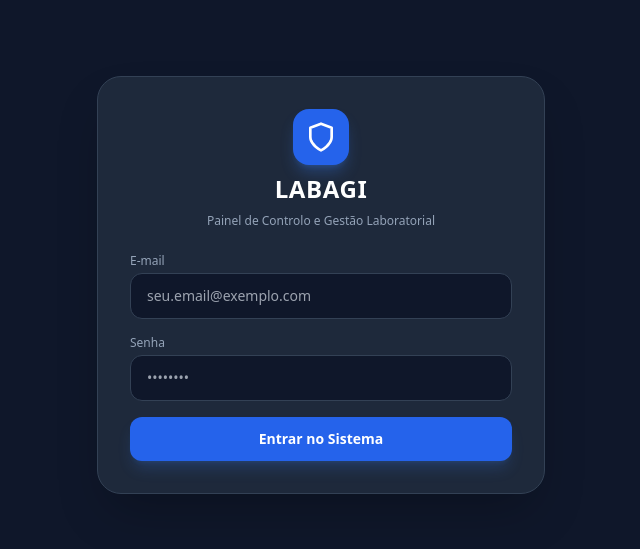
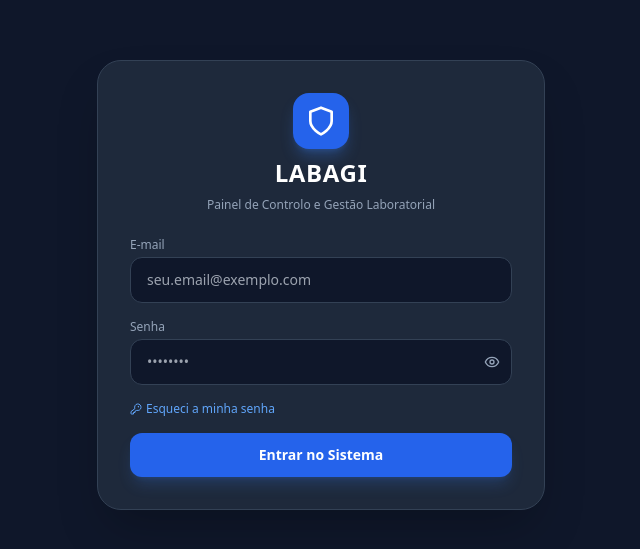
Before and after one commit to raphaelaragoni/labagi-dental, a React (Vite) app: page / in a window 1280 px wide. Shown: the part 115-664 px from the top of the page, without its empty margins (319-959 px from the left). Built offline with nearby package versions, Linux system fonts and the light colour scheme; no server answers.

Commit message:
Implement password reset and user role retrieval
Added password reset functionality and user role management.

```diff
--- a/src/main.jsx
+++ b/src/main.jsx
@@ -6,7 +6,8 @@ import {
   getAuth,
   signInWithEmailAndPassword,
   signOut,
-  onAuthStateChanged
+  onAuthStateChanged,
+  sendPasswordResetEmail
 } from "firebase/auth";
 import {
   getFirestore,
@@ -39,7 +40,10 @@ import {
   DollarSign,
   BarChart3,
   LogIn,
-  MessageSquare
+  MessageSquare,
+  Eye,
+  EyeOff,
+  KeyRound
 } from 'lucide-react';
 
 const TABELA_LABAGI = [
@@ -68,12 +72,14 @@ function App() {
   }
 
   const [user, setUser] = useState(null);
-  const [userRole, setUserRole] = useState(null);
+  const [userRole, setUserRole] = useState(null); // 'admin', 'cadista', 'dentista'
   const [loadingAuth, setLoadingAuth] = useState(true);
 
   const [loginEmail, setLoginEmail] = useState('');
   const [loginPassword, setLoginPassword] = useState('');
+  const [showPassword, setShowPassword] = useState(false);
   const [loginError, setLoginError] = useState('');
+  const [resetSent, setResetSent] = useState(false);
 
   const [activeTab, setActiveTab] = useState('os');
   const [jobs, setJobs] = useState([]);
@@ -111,21 +117,53 @@ function App() {
   const db = getFirestore(app);
   const storage = getStorage(app);
 
+  // Monitorar autenticação e buscar o papel (role) no Firestore
   useEffect(() => {
-    const unsubscribe = onAuthStateChanged(auth, (currentUser) => {
+    const unsubscribe = onAuthStateChanged(auth, async (currentUser) => {
       setUser(currentUser);
+      if (currentUser) {
+        try {
+          const userDocRef = doc(db, "Usuarios", currentUser.uid);
+          const userDoc = await getDoc(userDocRef);
+          if (userDoc.exists()) {
+            setUserRole(userDoc.data().role || 'dentista');
+          } else {
+            setUserRole('dentista'); // Padrão caso não exista documento
+          }
+        } catch (err) {
+          console.error("Erro ao buscar papel do utilizador:", err);
+          setUserRole('dentista');
+        }
+      } else {
+        setUserRole(null);
+      }
       setLoadingAuth(false);
     });
     return () => unsubscribe();
-  }, [auth]);
+  }, [auth, db]);
 
   const handleLogin = async (e) => {
     e.preventDefault();
     setLoginError('');
+    setResetSent(false);
     try {
       await signInWithEmailAndPassword(auth, loginEmail, loginPassword);
     } catch (err) {
       setLoginError('Erro ao entrar. Verifique o e-mail e a senha.');
+    }
+  };
+
+  const handlePasswordReset = async () => {
+    if (!loginEmail) {
+      setLoginError('Introduza o seu e-mail para recuperar a senha.');
+      return;
+    }
+    try {
+      await sendPasswordResetEmail(auth, loginEmail);
+      setResetSent(true);
+      setLoginError('');
+    } catch (err) {
+      setLoginError('Erro ao enviar e-mail de recuperação. Verifique o endereço.');
     }
   };
 
@@ -141,6 +179,7 @@ function App() {
     );
   }
 
+  // TELA DE LOGIN COM SUPORTE A VER SENHA E RECUPERAÇÃO
   if (!user) {
     return (
       <div className="min-h-screen bg-slate-900 text-slate-100 flex items-center justify-center p-4">
@@ -159,6 +198,12 @@ function App() {
             </div>
           )}
 
+          {resetSent && (
+            <div className="bg-emerald-950/60 border border-emerald-800 text-emerald-300 p-3 rounded-xl text-xs">
+              E-mail de recuperação enviado com sucesso! Verifique a sua caixa de entrada.
+            </div>
+          )}
+
           <form onSubmit={handleLogin} className="space-y-4">
             <div>
               <label className="block text-xs text-slate-400 mb-1">E-mail</label>
@@ -173,15 +218,36 @@ function App() {
             </div>
             <div>
               <label className="block text-xs text-slate-400 mb-1">Senha</label>
+              <div className="relative">
                 <input
-                type="password"
+                  type={showPassword ? "text" : "password"}
                   required
                   value={loginPassword}
                   onChange={(e) => setLoginPassword(e.target.value)}
                   placeholder="••••••••"
-                className="w-full bg-slate-900 border border-slate-700 rounded-xl px-4 py-3 text-sm text-slate-200 focus:outline-none focus:border-blue-500"
+                  className="w-full bg-slate-900 border border-slate-700 rounded-xl px-4 py-3 text-sm text-slate-200 focus:outline-none focus:border-blue-500 pr-10"
                 />
+                <button
+                  type="button"
+                  onClick={() => setShowPassword(!showPassword)}
+                  className="absolute right-3 top-1/2 -translate-y-1/2 text-slate-400 hover:text-slate-200"
+                >
+                  {showPassword ? <EyeOff className="w-4 h-4" /> : <Eye className="w-4 h-4" />}
+                </button>
               </div>
+            </div>
+
+            <div className="flex justify-between items-center text-xs">
+              <button
+                type="button"
+                onClick={handlePasswordReset}
+                className="text-blue-400 hover:underline flex items-center space-x-1"
+              >
+                <KeyRound className="w-3 h-3" />
+                <span>Esqueci a minha senha</span>
+              </button>
+            </div>
+
             <button type="submit" className="w-full bg-blue-600 hover:bg-blue-500 text-white font-semibold py-3 rounded-xl text-sm transition shadow-lg shadow-blue-500/20">
               Entrar no Sistema
             </button>
@@ -201,7 +267,9 @@ function App() {
             </div>
             <div>
               <h1 className="text-xl font-bold tracking-wide">LABAGI - Gestão</h1>
-              <p className="text-xs text-slate-400">Sessão iniciada como: {user.email}</p>
+              <p className="text-xs text-slate-400">
+                Sessão: {user.email} | Perfil: <span className="uppercase font-semibold text-blue-400">{userRole}</span>
+              </p>
             </div>
           </div>
           <button
@@ -213,9 +281,28 @@ function App() {
           </button>
         </header>
 
-        <div className="bg-slate-800 border border-slate-700 p-6 rounded-3xl text-center space-y-4">
-          <h2 className="text-lg font-semibold">Bem-vindo ao Painel LABAGI</h2>
-          <p className="text-sm text-slate-400">O sistema está operacional e pronto para gerir as ordens de serviço e parceiros.</p>
+        {/* PAINEL DINÂMICO CONSOANTE O TIPO DE UTILIZADOR */}
+        <div className="bg-slate-800 border border-slate-700 p-6 rounded-3xl space-y-4">
+          {userRole === 'admin' && (
+            <div>
+              <h2 className="text-lg font-semibold text-white">Painel de Administrador</h2>
+              <p className="text-sm text-slate-400">Acesso total de gestão laboratorial, ordens de serviço e utilizadores.</p>
+            </div>
+          )}
+
+          {userRole === 'cadista' && (
+            <div>
+              <h2 className="text-lg font-semibold text-white">Painel de Cadista</h2>
+              <p className="text-sm text-slate-400">Acesso dedicado ao fluxo de modelagem CAD e ordens atribuídas.</p>
+            </div>
+          )}
+
+          {userRole === 'dentista' && (
+            <div>
+              <h2 className="text-lg font-semibold text-white">Painel do Dentista Parceiro</h2>
+              <p className="text-sm text-slate-400">Acompanhe o estado das suas próteses e pedidos em andamento.</p>
+            </div>
+          )}
         </div>
       </div>
     </div>
```
Lines whose indentation alone changed are shown as unchanged.
